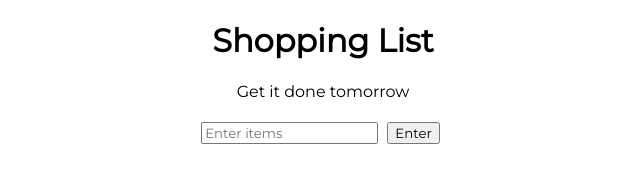
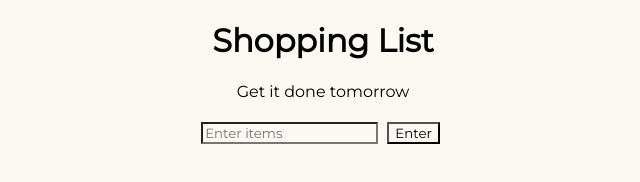
Before and after one commit to dmytropogribnyy/js-todo-shopping-list, a plain HTML site: page index.html in a window 1280 px wide. Shown: the whole page, without its empty margins (317-957 px from the left). Drawn offline with Linux system fonts and the light colour scheme.

Commit message:
App updated

```diff
--- a/style.css
+++ b/style.css
@@ -2,6 +2,7 @@ body,
 input,
 button {
 	font-family: "Montserrat", sans-serif;
+	background-color: rgb(251, 249, 242);
 }
 
 .container {
```
Also changed, not shown: 1 other file.
